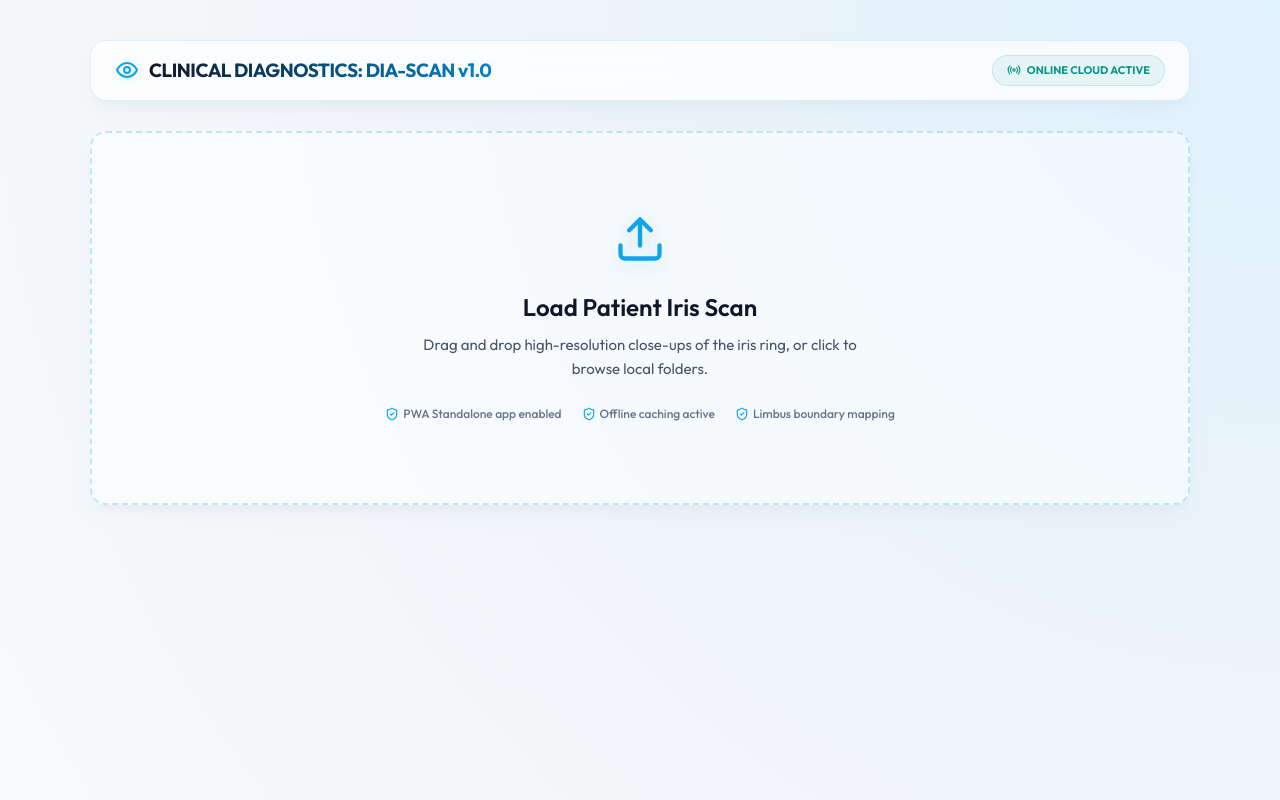
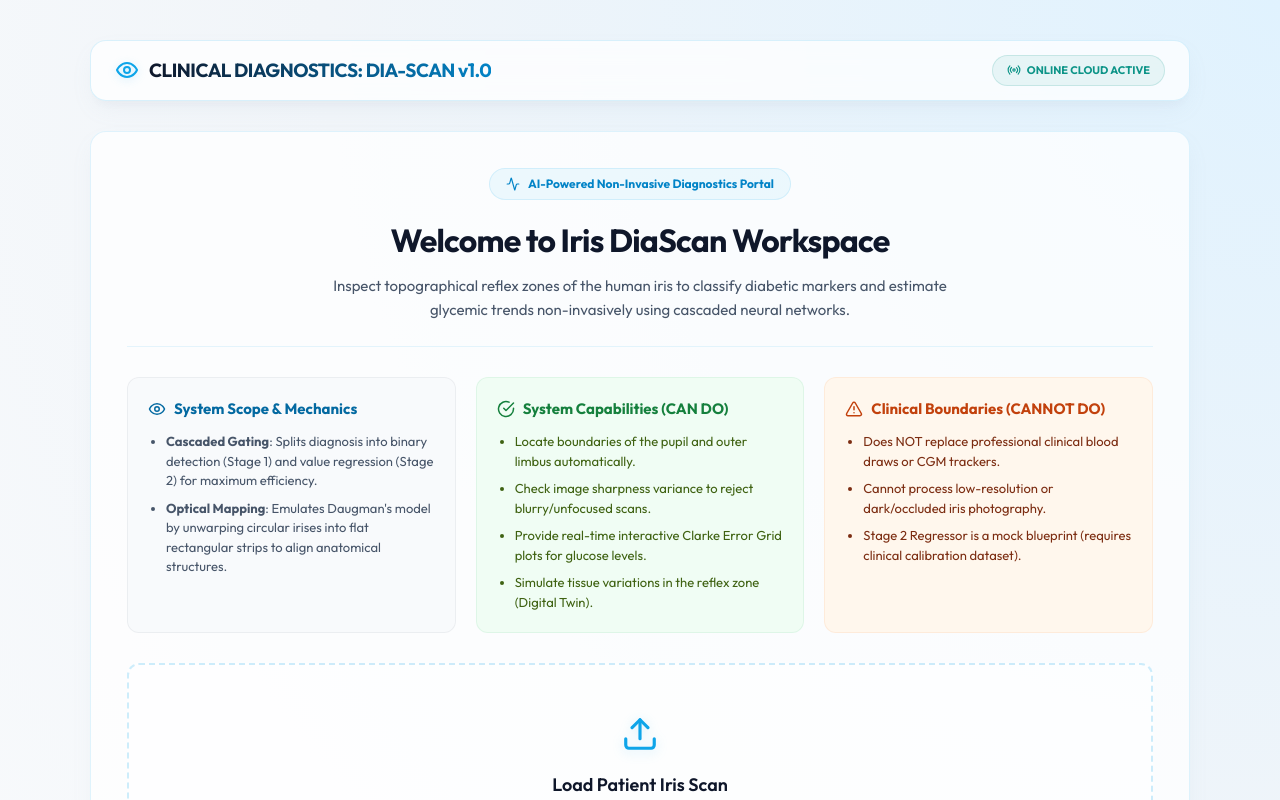
Before and after one commit to Bashar-ml-en/Iris-Diabetes-AI-system-, a React (Vite) app in the folder frontend/: page / in a window 1280 px wide. Shown: the top 800 px of the page. Built offline with nearby package versions, Linux system fonts and the light colour scheme.

Commit message:
Refactor landing interface to a highly educational medical welcoming workspace and improve connection timeout error handling

```diff
--- a/frontend/src/App.tsx
+++ b/frontend/src/App.tsx
@@ -1,5 +1,5 @@
 import React, { useState, useRef, useEffect } from 'react';
-import { Upload, Eye, Activity, AlertTriangle, ShieldCheck, Heart, Clock, Download, ChevronRight, RefreshCw, BarChart2, Radio, CheckCircle, Sliders, Server, Cpu } from 'lucide-react';
+import { Upload, Eye, Activity, AlertTriangle, ShieldCheck, Heart, Clock, Download, ChevronRight, RefreshCw, BarChart2, Radio, CheckCircle, Server, Cpu, HelpCircle, AlertCircle } from 'lucide-react';
 
 interface Prediction {
   sharpness: number;
@@ -146,7 +146,6 @@ function App() {
     };
   }, []);
 
-  // Simulating pipeline navigation flow
   useEffect(() => {
     if (loading) {
       setActiveNodeIndex(0);
@@ -215,10 +214,17 @@ function App() {
     formData.append('file', file);
 
     try {
+      // Set a 10 second timeout for fetch
+      const controller = new AbortController();
+      const timeoutId = setTimeout(() => controller.abort(), 12000);
+
       const response = await fetch(`${API_BASE_URL}/predict`, {
         method: 'POST',
         body: formData,
+        signal: controller.signal
       });
+
+      clearTimeout(timeoutId);
 
       if (!response.ok) {
         const errDetail = await response.json();
@@ -232,7 +238,13 @@ function App() {
         setSimulatorValue(Math.round(data.estimated_glucose));
       }
     } catch (err: any) {
-      setError(err.message || 'An error occurred during analysis.');
+      console.error(err);
+      if (err.name === 'AbortError') {
+        setError('Network timeout. Please check if your FastAPI backend server is running locally on port 8000.');
+      } else {
+        setError(err.message || 'Cannot connect to backend. Please ensure uvicorn is running at http://localhost:8000.');
+      }
+      setActiveNodeIndex(-1);
     } finally {
       setLoading(false);
     }
@@ -255,9 +267,9 @@ function App() {
   };
 
   const getGlucoseColor = (val: number) => {
-    if (val > 180) return '#dc2626'; // Red
-    if (val > 120) return '#ea580c'; // Orange
-    return '#0d9488'; // Teal
+    if (val > 180) return '#dc2626';
+    if (val > 120) return '#ea580c';
+    return '#0d9488';
   };
 
   const getTwinOverlayStyle = () => {
@@ -282,7 +294,6 @@ function App() {
 
   const twinStyle = getTwinOverlayStyle();
 
-  // Dynamic Parameter Resolver for Interactive Diagram Nodes
   const getNodeClinicalValue = (idx: number) => {
     if (!prediction) return null;
     switch(idx) {
@@ -290,8 +301,8 @@ function App() {
       case 1: return `Sharpness: ${prediction.sharpness.toFixed(1)} (PASS)`;
       case 2: return "Iris: Remapped (360° x 60)";
       case 3: return `Sigmoid: ${prediction.diagnosis} (${(prediction.diabetes_probability * 100).toFixed(0)}%)`;
-      case 4: return prediction.diagnosis === 'Diabetic' ? `${prediction.estimated_glucose?.toFixed(0)} mg/dL (Regressor output)` : "Bypassed (Normal)";
-      case 5: return prediction.diagnosis === 'Diabetic' ? "Zone A / Zone B Plot Ready" : "Normal scan control";
+      case 4: return prediction.diagnosis === 'Diabetic' ? `${prediction.estimated_glucose?.toFixed(0)} mg/dL` : "Bypassed";
+      case 5: return prediction.diagnosis === 'Diabetic' ? "Zone A / Zone B Plot Ready" : "Normal control";
       default: return null;
     }
   };
@@ -341,14 +352,71 @@ function App() {
       {/* Main Container */}
       <div style={{ display: 'grid', gridTemplateColumns: '1fr', gap: '30px' }} className="animate-fade-in">
 
-        {/* Upload Zone */}
+        {/* Sleek Welcoming & System Scope Page (Shown when no image is uploaded) */}
         {!previewUrl && (
+          <div className="glass animate-fade-in" style={{ padding: '36px', display: 'flex', flexDirection: 'column', gap: '30px' }}>
+
+            {/* Header Welcome banner */}
+            <div style={{ textAlign: 'center', borderBottom: '1px solid rgba(14, 165, 233, 0.1)', paddingBottom: '24px' }}>
+              <div style={{ display: 'inline-flex', alignItems: 'center', gap: '8px', background: 'rgba(14,165,233,0.06)', padding: '6px 16px', borderRadius: '30px', border: '1px solid rgba(14,165,233,0.12)', color: '#0284c7', fontSize: '12px', fontWeight: 700, marginBottom: '16px' }}>
+                <Activity size={14} /> AI-Powered Non-Invasive Diagnostics Portal
+              </div>
+              <h1 style={{ fontSize: '32px', fontWeight: 700, margin: '0 0 10px 0', color: '#0f172a', letterSpacing: '-0.75px' }}>
+                Welcome to Iris DiaScan Workspace
+              </h1>
+              <p style={{ color: '#475569', fontSize: '15px', maxWidth: '640px', margin: '0 auto', lineHeight: 1.6 }}>
+                Inspect topographical reflex zones of the human iris to classify diabetic markers and estimate glycemic trends non-invasively using cascaded neural networks.
+              </p>
+            </div>
+
+            {/* Scope / Capabilities split panels */}
+            <div style={{ display: 'grid', gridTemplateColumns: 'repeat(auto-fit, minmax(300px, 1fr))', gap: '20px' }}>
+
+              {/* Card 1: What it does */}
+              <div style={{ background: '#f8fafc', border: '1px solid rgba(15,23,42,0.05)', borderRadius: '12px', padding: '20px' }}>
+                <h3 style={{ display: 'flex', alignItems: 'center', gap: '8px', fontSize: '15px', fontWeight: 700, margin: '0 0 12px 0', color: '#0369a1' }}>
+                  <Eye size={18} /> System Scope & Mechanics
+                </h3>
+                <ul style={{ margin: 0, paddingLeft: '18px', fontSize: '13px', color: '#475569', display: 'flex', flexDirection: 'column', gap: '8px', lineHeight: 1.5 }}>
+                  <li><strong>Cascaded Gating</strong>: Splits diagnosis into binary detection (Stage 1) and value regression (Stage 2) for maximum efficiency.</li>
+                  <li><strong>Optical Mapping</strong>: Emulates Daugman's model by unwarping circular irises into flat rectangular strips to align anatomical structures.</li>
+                </ul>
+              </div>
+
+              {/* Card 2: Capabilities */}
+              <div style={{ background: '#f0fdf4', border: '1px solid rgba(22,163,74,0.08)', borderRadius: '12px', padding: '20px' }}>
+                <h3 style={{ display: 'flex', alignItems: 'center', gap: '8px', fontSize: '15px', fontWeight: 700, margin: '0 0 12px 0', color: '#15803d' }}>
+                  <CheckCircle size={18} /> System Capabilities (CAN DO)
+                </h3>
+                <ul style={{ margin: 0, paddingLeft: '18px', fontSize: '13px', color: '#3f6212', display: 'flex', flexDirection: 'column', gap: '8px', lineHeight: 1.5 }}>
+                  <li>Locate boundaries of the pupil and outer limbus automatically.</li>
+                  <li>Check image sharpness variance to reject blurry/unfocused scans.</li>
+                  <li>Provide real-time interactive Clarke Error Grid plots for glucose levels.</li>
+                  <li>Simulate tissue variations in the reflex zone (Digital Twin).</li>
+                </ul>
+              </div>
+
+              {/* Card 3: Limitations */}
+              <div style={{ background: '#fff7ed', border: '1px solid rgba(234,88,12,0.08)', borderRadius: '12px', padding: '20px' }}>
+                <h3 style={{ display: 'flex', alignItems: 'center', gap: '8px', fontSize: '15px', fontWeight: 700, margin: '0 0 12px 0', color: '#c2410c' }}>
+                  <AlertTriangle size={18} /> Clinical Boundaries (CANNOT DO)
+                </h3>
+                <ul style={{ margin: 0, paddingLeft: '18px', fontSize: '13px', color: '#7c2d12', display: 'flex', flexDirection: 'column', gap: '8px', lineHeight: 1.5 }}>
+                  <li>Does NOT replace professional clinical blood draws or CGM trackers.</li>
+                  <li>Cannot process low-resolution or dark/occluded iris photography.</li>
+                  <li>Stage 2 Regressor is a mock blueprint (requires clinical calibration dataset).</li>
+                </ul>
+              </div>
+
+            </div>
+
+            {/* Interactive Dropzone Uploader */}
             <div
-            className="glass upload-zone animate-fade-in"
+              className="upload-zone"
               onDragOver={handleDragOver}
               onDrop={handleDrop}
               onClick={() => fileInputRef.current?.click()}
-            style={{ padding: '80px 40px', position: 'relative', overflow: 'hidden' }}
+              style={{ padding: '50px 30px', border: '2px dashed rgba(14, 165, 233, 0.2)', borderRadius: '12px', background: 'rgba(255,255,255,0.4)', textAlign: 'center', cursor: 'pointer', transition: 'all 0.3s' }}
             >
               <input
                 type="file"
@@ -357,18 +425,15 @@ function App() {
                 style={{ display: 'none' }}
                 accept="image/*"
               />
-            <Upload size={52} color="#0ea5e9" style={{ marginBottom: '18px', filter: 'drop-shadow(0 4px 10px rgba(14, 165, 233, 0.25))' }} />
-            <h2 style={{ fontSize: '24px', fontWeight: 600, margin: '0 0 8px 0', color: '#0f172a' }}>
+              <Upload size={38} color="#0ea5e9" style={{ marginBottom: '12px', filter: 'drop-shadow(0 2px 6px rgba(14, 165, 233, 0.2))' }} />
+              <h4 style={{ fontSize: '18px', fontWeight: 600, margin: '0 0 6px 0', color: '#0f172a' }}>
                 Load Patient Iris Scan
-            </h2>
-            <p style={{ color: '#475569', fontSize: '15px', maxWidth: '480px', margin: '0 auto 24px auto', lineHeight: 1.6 }}>
-              Drag and drop high-resolution close-ups of the iris ring, or click to browse local folders.
+              </h4>
+              <p style={{ color: '#64748b', fontSize: '13px', margin: 0 }}>
+                Click to browse local folders or drag-and-drop a close-up photo of the eye.
               </p>
-            <div style={{ display: 'flex', gap: '20px', justifyContent: 'center', color: '#64748b', fontSize: '12px', fontWeight: 500 }}>
-              <span style={{ display: 'flex', alignItems: 'center', gap: '4px' }}><ShieldCheck size={14} color="#0ea5e9" /> PWA Standalone app enabled</span>
-              <span style={{ display: 'flex', alignItems: 'center', gap: '4px' }}><ShieldCheck size={14} color="#0ea5e9" /> Offline caching active</span>
-              <span style={{ display: 'flex', alignItems: 'center', gap: '4px' }}><ShieldCheck size={14} color="#0ea5e9" /> Limbus boundary mapping</span>
             </div>
+
           </div>
         )}
 
@@ -431,8 +496,8 @@ function App() {
               </div>
 
               {error && (
-                <div style={{ background: 'rgba(220, 38, 38, 0.05)', border: '1px solid rgba(220, 38, 38, 0.15)', color: '#dc2626', borderRadius: '8px', padding: '12px', fontSize: '13px', display: 'flex', gap: '8px', alignItems: 'center', fontWeight: 500 }}>
-                  <AlertTriangle size={16} />
+                <div style={{ background: 'rgba(220, 38, 38, 0.05)', border: '1px solid rgba(220, 38, 38, 0.15)', color: '#dc2626', borderRadius: '8px', padding: '12px', fontSize: '13px', display: 'flex', gap: '8px', alignItems: 'flex-start', fontWeight: 500 }}>
+                  <AlertCircle size={18} style={{ flexShrink: 0, marginTop: '2px' }} />
                   <span>{error}</span>
                 </div>
               )}
@@ -465,8 +530,17 @@ function App() {
                   className={`btn-primary ${loading ? 'btn-disabled' : ''}`}
                   style={{ flex: 2, display: 'flex', justifyContent: 'center', alignItems: 'center', gap: '8px' }}
                 >
+                  {loading ? (
+                    <>
+                      <RefreshCw size={18} className="animate-spin" style={{ animation: 'spin 1.5s linear infinite' }} />
+                      <span>Processing...</span>
+                    </>
+                  ) : (
+                    <>
                       <Activity size={18} />
-                  {loading ? 'Processing...' : 'Run Diagnostics'}
+                      <span>Run Diagnostics</span>
+                    </>
+                  )}
                 </button>
                 <button
                   onClick={resetScanner}
@@ -501,7 +575,7 @@ function App() {
                     return (
                       <div
                         key={idx}
-                        onClick={() => isNodeCompleted && setSelectedNodeDetails(node.details + (clinicalVal ? `\nProcessed values: ${clinicalVal}` : ''))}
+                        onClick={() => isNodeCompleted && setSelectedNodeDetails(node.details + (clinicalVal ? `\n\nProcessed values: ${clinicalVal}` : ''))}
                         style={{
                           display: 'flex',
                           alignItems: 'center',
@@ -532,7 +606,7 @@ function App() {
                         <div style={{ flex: 1 }}>
                           <div style={{ display: 'flex', justifyContent: 'space-between', alignItems: 'center' }}>
                             <span style={{ fontSize: '13px', fontWeight: 600, color: isNodeActive ? '#0ea5e9' : '#0f172a' }}>{node.title}</span>
-                            {clinicalVal && <span style={{ fontSize: '11px', color: '#0d9488', fontWeight: 500 }}>{clinicalVal}</span>}
+                            {clinicalVal && <span style={{ fontSize: '11px', color: '#0d9488', fontWeight: 700 }}>{clinicalVal}</span>}
                           </div>
                           <span style={{ fontSize: '11px', color: '#64748b' }}>{node.desc}</span>
                         </div>
@@ -554,8 +628,8 @@ function App() {
                   color: '#0369a1',
                   animation: 'fadeIn 0.2s ease-out'
                 }}>
-                  <div style={{ fontWeight: 700, marginBottom: '4px' }}>🔎 Inspecting Pipeline Step:</div>
-                  <div style={{ fontStyle: 'italic', color: '#0284c7' }}>{selectedNodeDetails}</div>
+                  <div style={{ fontWeight: 700, marginBottom: '4px', display: 'flex', alignItems: 'center', gap: '4px' }}><HelpCircle size={14} /> Node Inspection Log:</div>
+                  <div style={{ fontStyle: 'italic', color: '#0284c7', whiteSpace: 'pre-line' }}>{selectedNodeDetails}</div>
                 </div>
               ) : (
                 prediction && (
```
Lines whose indentation alone changed are shown as unchanged.
